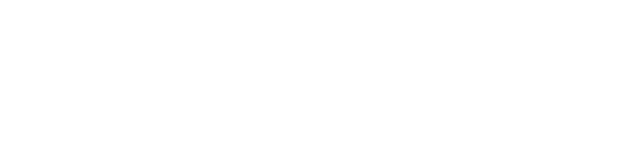
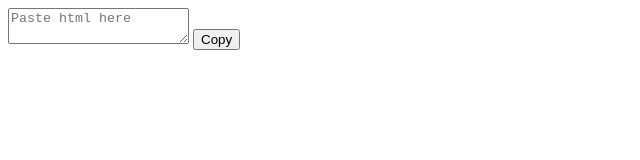
Before and after one commit to mahendrjy/tailwindui-html-to-jsx, a website: page index.html in a window 1280 px wide. Shown: the whole page, without its empty margins (0-640 px from the left). Drawn offline with Linux system fonts and the light colour scheme.

Commit message:
add markup

```diff
--- a/index.html
+++ b/index.html
@@ -10,6 +10,13 @@
     <link rel="stylesheet" href="./style.css" />
   </head>
   <body>
+    <div>
+      <textarea
+        type="text"
+        placeholder="Paste html here"
+      ></textarea>
+      <button>Copy</button>
+    </div>
     <script src="./app.js"></script>
   </body>
 </html>
```
